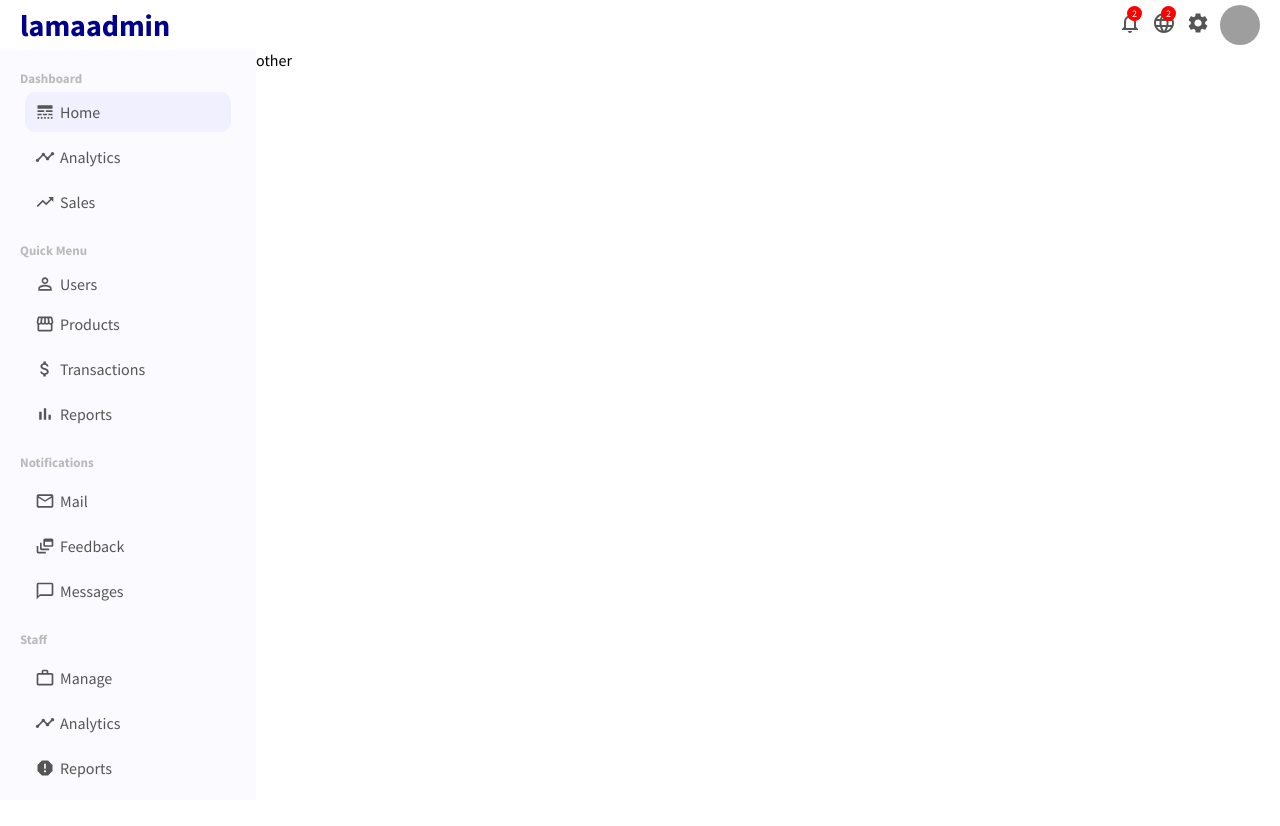
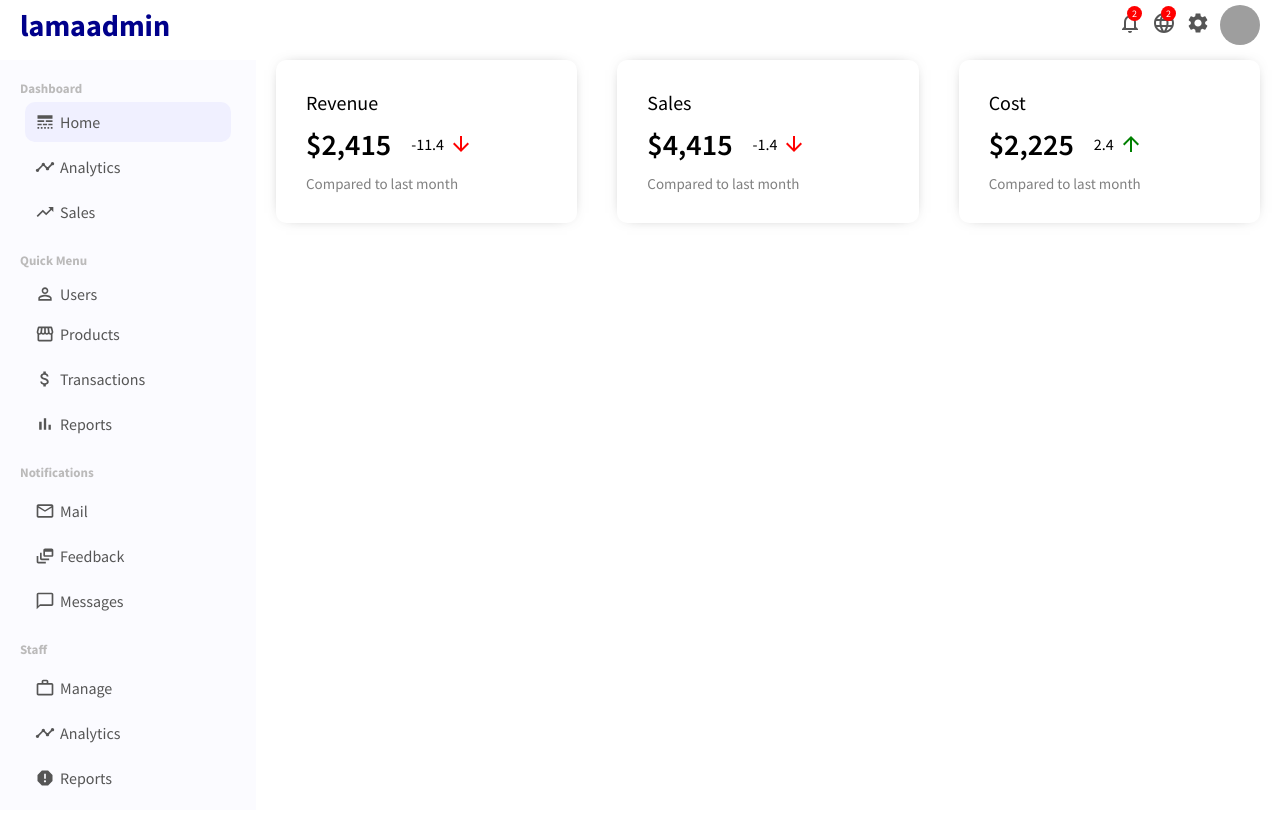
Before and after one commit to nur1208/Netflix, a React (Create React App) app in the folder frontend/: page / in a window 1280 px wide. Shown: the top 826 px of the page. Built offline with nearby package versions, Linux system fonts and the light colour scheme; grey boxes are pictures that could not be loaded.

Commit message:
Building Admin dashboard info widgets

```diff
--- a/frontend/src/App.jsx
+++ b/frontend/src/App.jsx
@@ -1,6 +1,7 @@
-import { Container, GlobalStyle, OtherContainer } from "./appSC";
+import { Container, GlobalStyle } from "./appSC";
 import { Sidebar } from "./components/sidebar/Sidebar";
 import { Topbar } from "./components/topbar/Topbar";
+import { HomePage } from "./pages/home/HomePage";
 
 function App() {
   return (
@@ -9,7 +10,7 @@ function App() {
       <Topbar />
       <Container id="Container">
         <Sidebar />
-        <OtherContainer>other</OtherContainer>
+        <HomePage />
       </Container>
     </div>
   );
--- a/frontend/src/appSC.js
+++ b/frontend/src/appSC.js
@@ -8,9 +8,5 @@ a{
 `;
 export const Container = styled.div`
   display: flex;
+  margin-top: 10px;
 `;
-
-export const OtherContainer = styled.div`
-  flex: 4;
-  /* background-color: red; */
-`;
--- /dev/null
+++ b/frontend/src/components/featuredInfo/FeaturedInfo.jsx
@@ -0,0 +1,11 @@
+import React from "react";
+import { FeaturedContainer } from "./featuredInfoSC";
+import { renderFeaturedItem } from "./featuredInfoUtils";
+
+export const FeaturedInfo = () => {
+  return (
+    <FeaturedContainer id="FeaturedContainer">
+      {renderFeaturedItem()}
+    </FeaturedContainer>
+  );
+};
--- /dev/null
+++ b/frontend/src/components/featuredInfo/featuredInfoSC.js
@@ -0,0 +1,54 @@
+import { ArrowDownward, ArrowUpward } from "@material-ui/icons";
+import styled from "styled-components";
+
+export const FeaturedContainer = styled.div`
+  width: 100%;
+  display: flex;
+  justify-content: space-between;
+`;
+export const FeaturedItem = styled.div`
+  flex: 1;
+  margin: 0px 20px;
+  padding: 30px;
+  border-radius: 10px;
+  cursor: pointer;
+  box-shadow: 0px 0px 15px -10px rgba(0, 0, 0, 0.75);
+`;
+
+export const FeaturedTitle = styled.span`
+  font-size: 20px;
+`;
+
+export const FeaturedMoneyContainer = styled.div`
+  margin: 10px 0px;
+  display: flex;
+  align-items: center;
+`;
+
+export const FeaturedMoney = styled.span`
+  font-size: 30px;
+  font-weight: 600;
+`;
+
+export const FeaturedMoneyRate = styled.span`
+  display: flex;
+  align-items: center;
+  margin-left: 20px;
+`;
+
+export const FeaturedIcon = styled(ArrowUpward)`
+  font-size: 14px;
+  margin-left: 5px;
+  color: green;
+`;
+
+export const FeaturedIconNegative = styled(ArrowDownward)`
+  font-size: 14px;
+  margin-left: 5px;
+  color: red;
+`;
+
+export const FeaturedSub = styled.span`
+  font-size: 15px;
+  color: gray;
+`;
--- /dev/null
+++ b/frontend/src/components/featuredInfo/featuredInfoUtils.js
@@ -0,0 +1,57 @@
+import {
+  FeaturedIcon,
+  FeaturedIconNegative,
+  FeaturedItem,
+  FeaturedMoney,
+  FeaturedMoneyContainer,
+  FeaturedMoneyRate,
+  FeaturedSub,
+  FeaturedTitle,
+} from "./featuredInfoSC";
+
+export const featuredItems = [
+  {
+    title: "Revenue",
+    money: "2,415",
+    moneyRating: -11.4,
+    isRatingUp: false,
+  },
+  {
+    title: "Sales",
+    money: "4,415",
+    moneyRating: -1.4,
+    isRatingUp: false,
+  },
+  {
+    title: "Cost",
+    money: "2,225",
+    moneyRating: +2.4,
+    isRatingUp: true,
+  },
+];
+
+export const renderFeaturedItem = () => {
+  return featuredItems.map(
+    ({ title, money, moneyRating, isRatingUp, sup }, index) => (
+      <FeaturedItem id="FeaturedItem" key={index}>
+        <FeaturedTitle id="FeaturedTitle">{title}</FeaturedTitle>
+        <FeaturedMoneyContainer id="FeaturedMoneyContainer">
+          <FeaturedMoney id="FeaturedMoney">
+            ${money}
+          </FeaturedMoney>
+          <FeaturedMoneyRate id="FeaturedMoneyRate">
+            {moneyRating}
+            {isRatingUp ? (
+              <FeaturedIcon />
+            ) : (
+              <FeaturedIconNegative id="FeaturedIconNegative" />
+            )}
+          </FeaturedMoneyRate>
+        </FeaturedMoneyContainer>
+        <FeaturedSub id="FeaturedSub">
+          Compared to last month
+        </FeaturedSub>
+      </FeaturedItem>
+    )
+  );
+};
--- /dev/null
+++ b/frontend/src/pages/home/HomePage.jsx
@@ -0,0 +1,11 @@
+import React from "react";
+import { FeaturedInfo } from "../../components/featuredInfo/FeaturedInfo";
+import { HomePageContainer } from "./homePageSC";
+
+export const HomePage = () => {
+  return (
+    <HomePageContainer>
+      <FeaturedInfo />
+    </HomePageContainer>
+  );
+};
--- /dev/null
+++ b/frontend/src/pages/home/homePageSC.js
@@ -0,0 +1,5 @@
+import styled from "styled-components";
+
+export const HomePageContainer = styled.div`
+  flex: 4;
+`;
```
Also changed, not shown: 1 other file (tests, documents, lock files or other folders).
